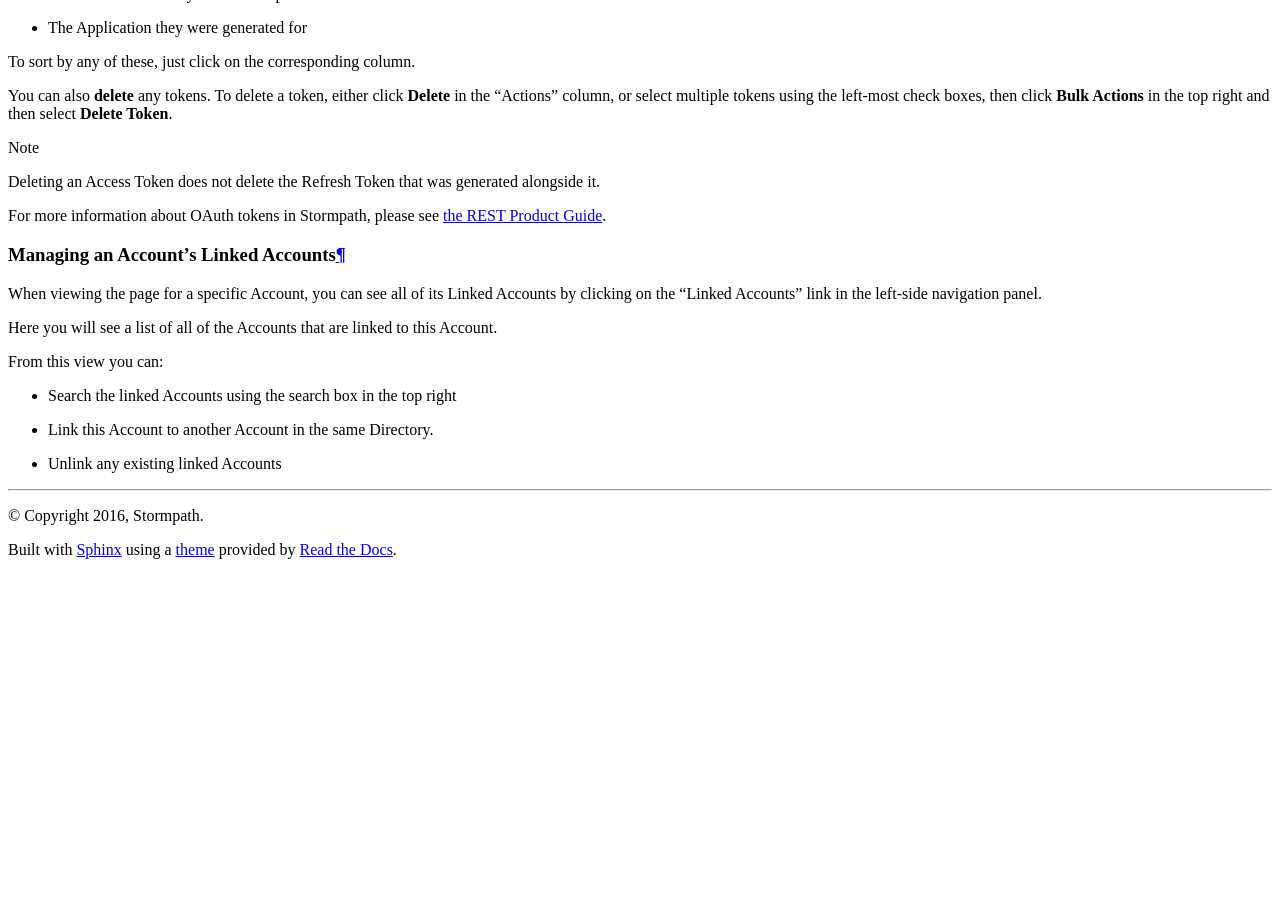
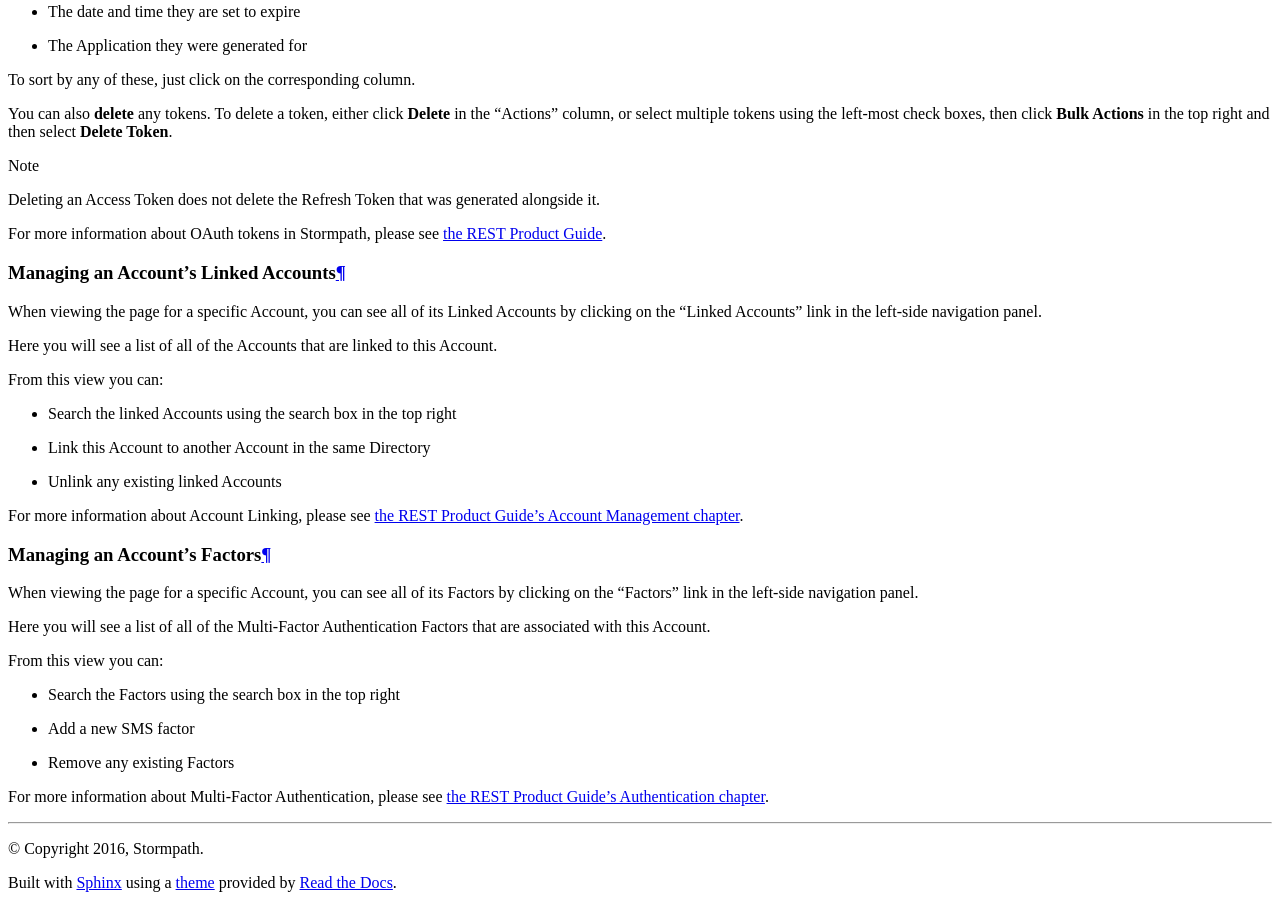
Before and after one commit to stormpath/stormpath-console-guide, a Sphinx documentation site: the page built from source/accounts.rst, in a window 1280 px wide and 900 px high, scrolled down 4452 px. Built offline with Sphinx 7.4.7 and the Read the Docs theme 2.0.0, drawn with Linux system fonts in a browser that asks for light colours; before the commit the page ends 5019 px from its top, so only the background shows below that; some of the changed text lies outside the part shown.

Commit message:
Added MFA section

```diff
--- a/source/accounts.rst
+++ b/source/accounts.rst
@@ -229,5 +229,22 @@ Here you will see a list of all of the Accounts that are linked to this Account.
 From this view you can:
 
 - Search the linked Accounts using the search box in the top right
-- Link this Account to another Account in the same Directory.
+- Link this Account to another Account in the same Directory
 - Unlink any existing linked Accounts
+
+For more information about Account Linking, please see `the REST Product Guide's Account Management chapter <https://docs.stormpath.com/rest/product-guide/latest/accnt_mgmt.html#account-linking>`__.
+
+Managing an Account's Factors
+-----------------------------
+
+When viewing the page for a specific Account, you can see all of its Factors by clicking on the "Factors" link in the left-side navigation panel.
+
+Here you will see a list of all of the Multi-Factor Authentication Factors that are associated with this Account.
+
+From this view you can:
+
+- Search the Factors using the search box in the top right
+- Add a new SMS factor
+- Remove any existing Factors
+
+For more information about Multi-Factor Authentication, please see `the REST Product Guide's Authentication chapter <https://docs.stormpath.com/rest/product-guide/latest/auth_n.html#using-multi-factor-authentication>`__.
```
